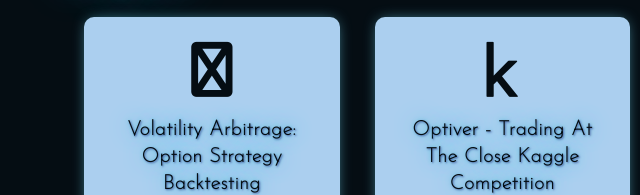
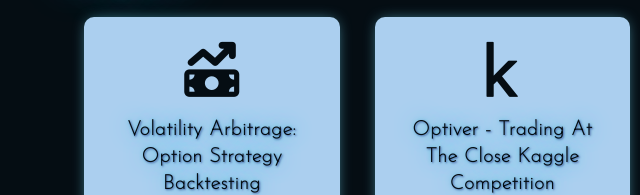
Before and after one commit to nkaur15/nkaur15.github.io, a plain HTML site: page projects.html in a window 1280 px wide. Shown: the part 156-351 px from the top of the page, 0-640 px from the left. Drawn offline with Linux system fonts and the light colour scheme.

Commit message:
Change icon class from brands to solid

```diff
--- a/projects.html
+++ b/projects.html
@@ -26,7 +26,7 @@
     <div class = "box-container">
       <div class = "serviceContainer">
         <div class = "service-icon">
-          <span><i class = "fa-brands fa-money-bill-trend-up"></i></span>
+          <span><i class = "fa-solid fa-money-bill-trend-up"></i></span>
         </div>
         <h3 class = "title">Volatility Arbitrage: Option Strategy Backtesting</h3>
         <p class = "description">Programming topics learned in applied mathematics course in both python and C++.</p>
```
